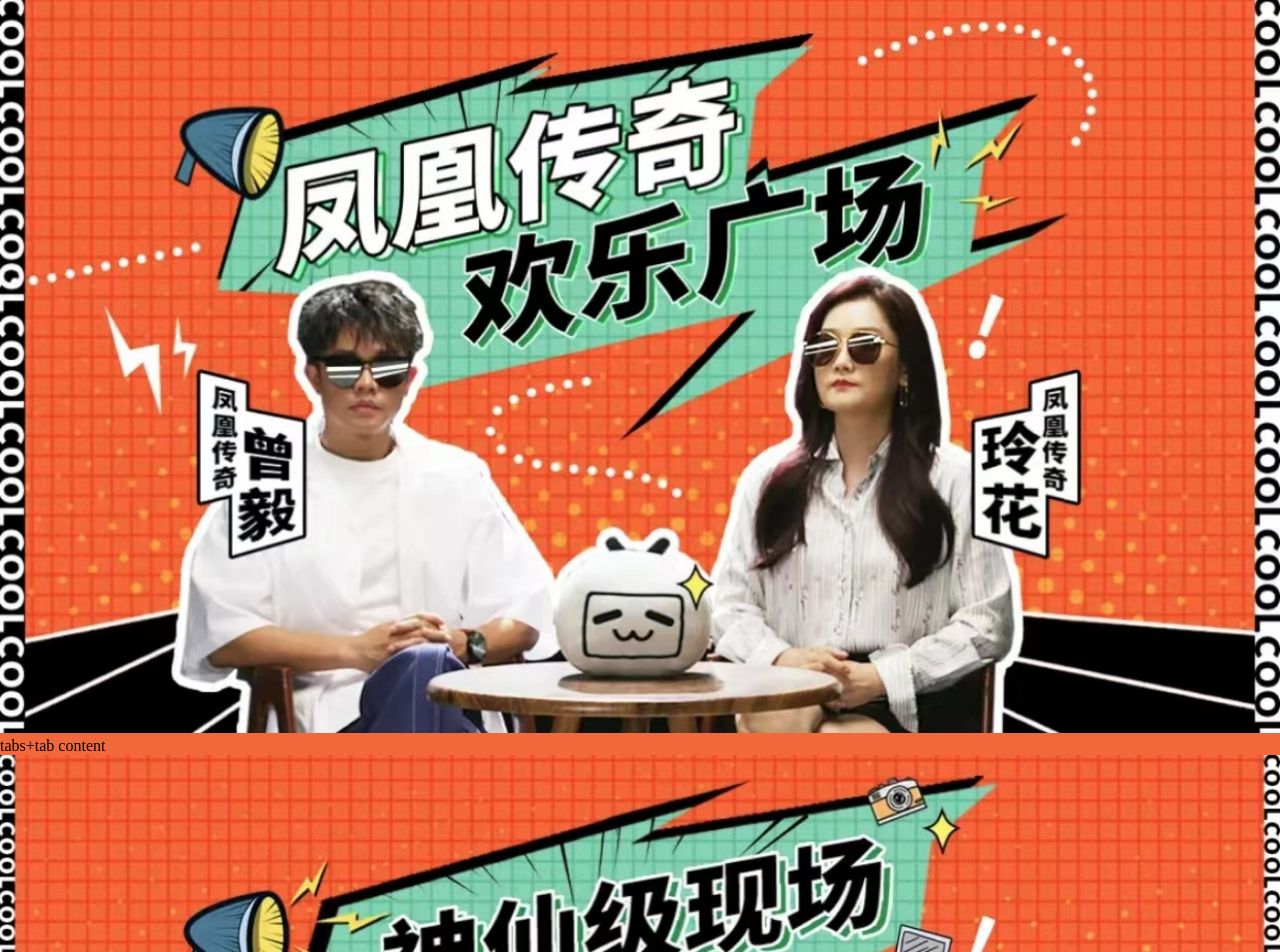
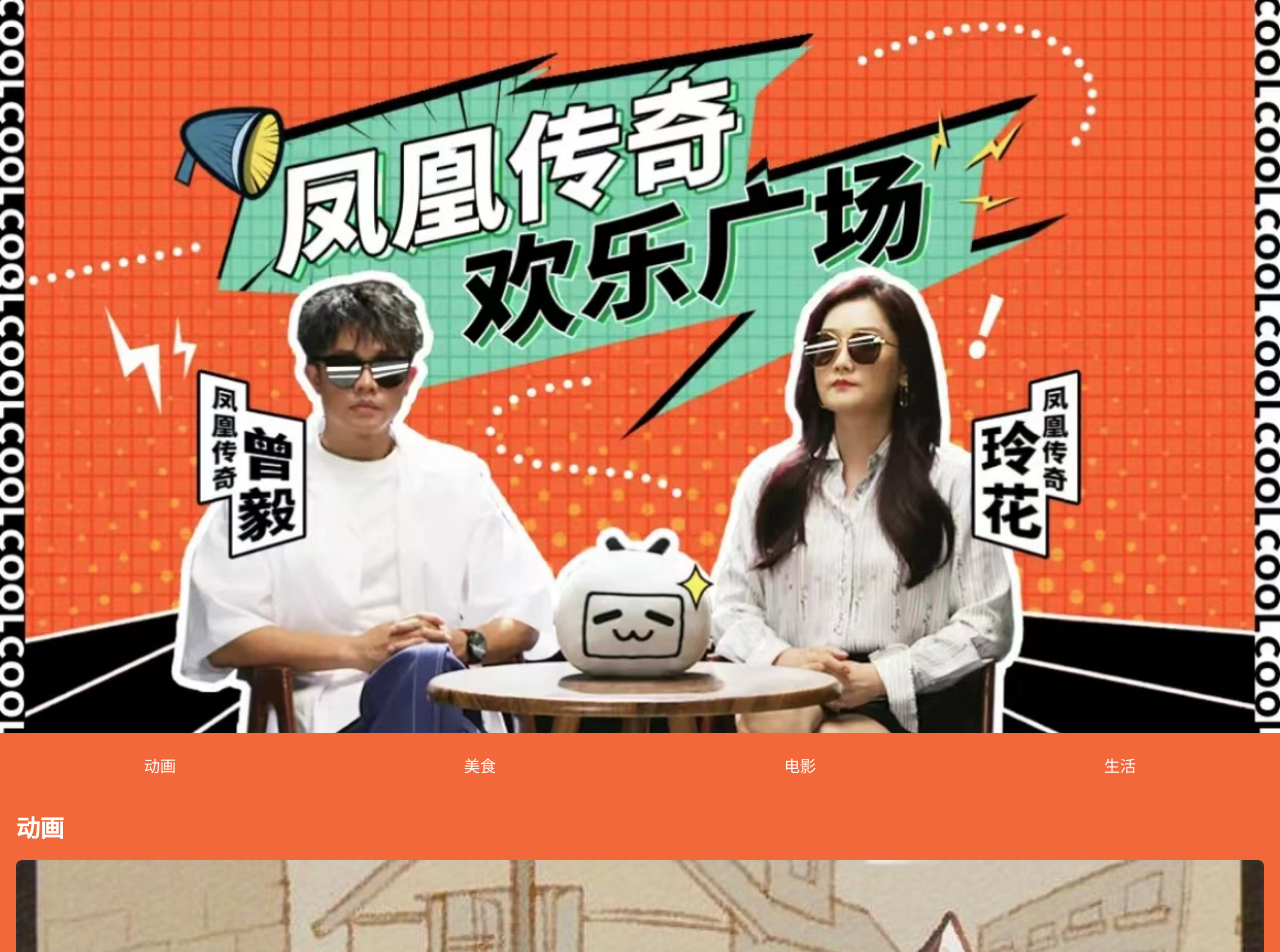
Before and after one commit to alallas/activity-page, a React (Create React App) app: page / in a window 1280 px wide. Shown: the top 952 px of the page. Built offline with nearby package versions, Linux system fonts and the light colour scheme.

Commit message:
完成第二部分的基础样式

```diff
--- a/src/sections/SecondSection/index.tsx
+++ b/src/sections/SecondSection/index.tsx
@@ -1,9 +1,38 @@
 import {FC} from "react";
+import CartoonImage from "../../assets/cartoon.jpg";
+import MovieImage from "../../assets/movie.png";
+import StudyImage from "../../assets/study.jpg";
+import FoodImage from "../../assets/food.jpg";
+import styles from "./styles.module.scss";
 
 const SecondSection: FC = () => {
     return(
-        <div>
-            tabs+tab content
+        <div className={styles.secondSection}>
+            <ul>
+                <li>动画</li>
+                <li>美食</li>
+                <li>电影</li>
+                <li>生活</li>
+            </ul>
+
+            <div>
+                <section>
+                    <h2>动画</h2>
+                    <img src={CartoonImage} alt="cartoon" />
+                </section>
+                <section>
+                    <h2>美食</h2>
+                    <img src={FoodImage} alt="food" />
+                </section>
+                <section>
+                    <h2>电影</h2>
+                    <img src={MovieImage} alt="movie" />
+                </section>
+                <section>
+                    <h2>生活</h2>
+                    <img src={StudyImage} alt="study" />
+                </section>
+            </div>
         </div>
     );
 }
--- /dev/null
+++ b/src/sections/SecondSection/styles.module.scss
@@ -0,0 +1,28 @@
+.secondSection{
+    ul{
+        height: 56px;
+        //为什么要给高度而不是用padding去撑开呢，因为要给一个全局定位的方式
+        //顶上去之后，下面的东西会浮上来，固定了高度可以用margin-top去避免这个东西被盖住的风险
+
+        display: flex;
+        align-items: center;    //对比justiify-content:between,*+*,前者以页宽为主，后者间隔以自定义为主
+        justify-content: space-around;
+
+        li{
+            color: white;
+            list-style: none;
+        }
+    }
+    section{
+        padding: 16px;
+
+        h2{
+            color: white;
+        }
+        img{
+            margin-top: 16px;
+            width: 100%;
+            border-radius: 6px;
+        }
+    }
+}
```
